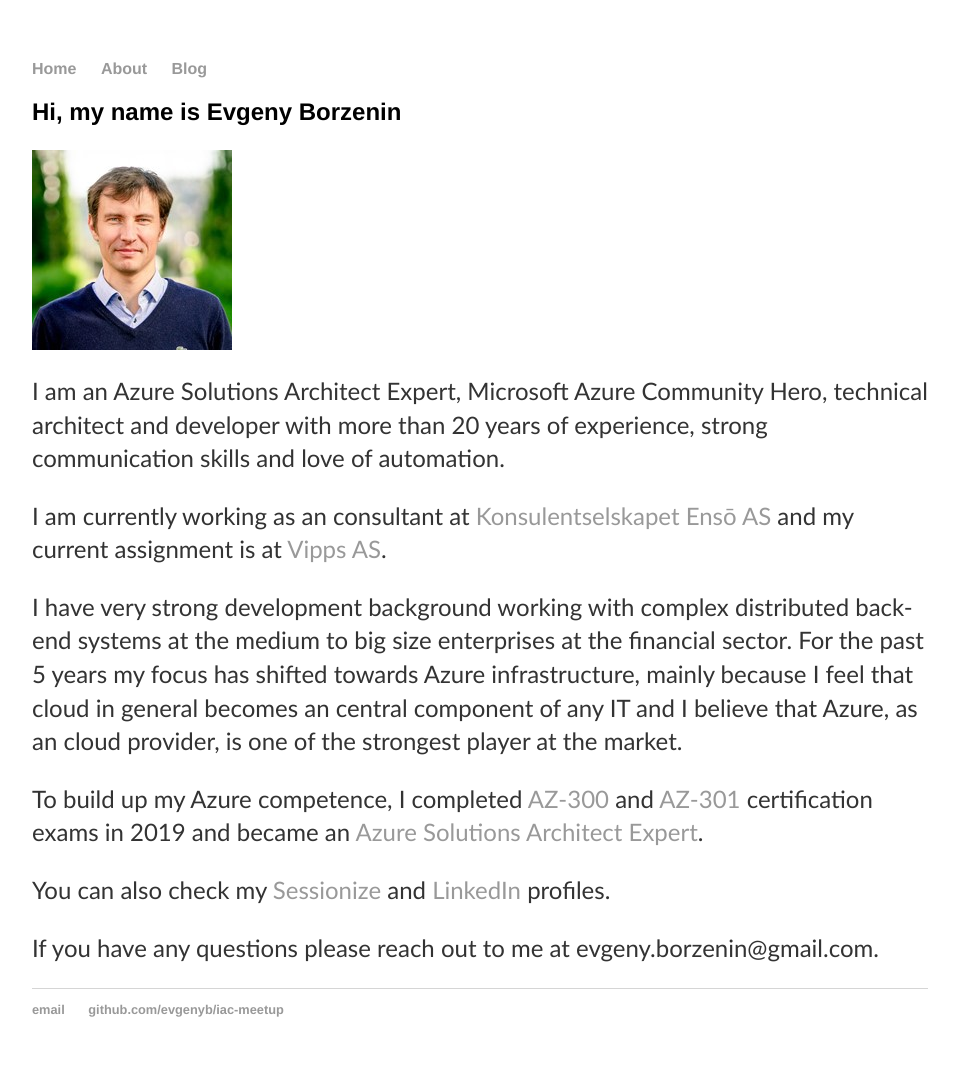
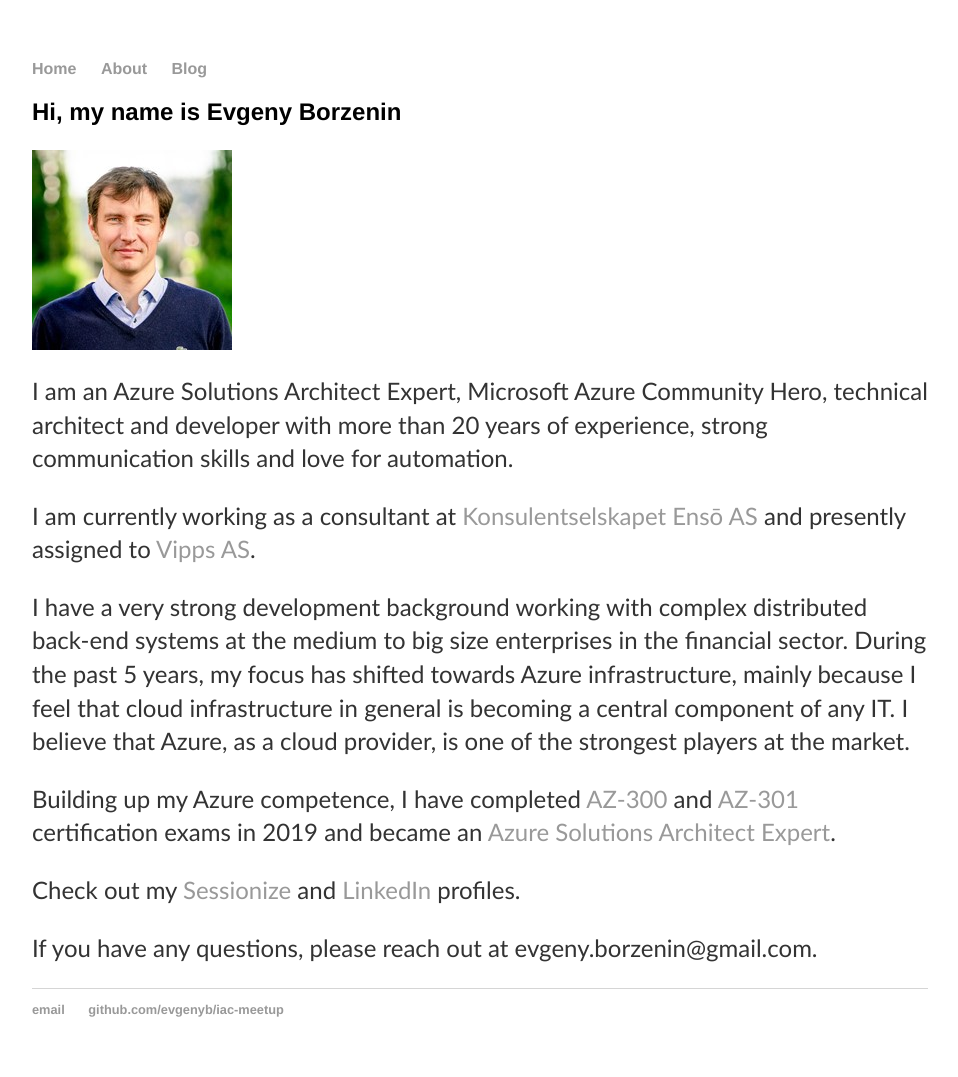
Before and after one commit to evgenyb/evgenyb.github.io, a Jekyll site: the page built from about/index.md, in a window 1280 px wide. Shown: the whole page, without its empty margins (160-1118 px from the left). Built offline with Jekyll 4.4.1, drawn with Linux system fonts in a browser that asks for light colours.

Commit message:
Improve content at about page

```diff
--- a/about/index.md
+++ b/about/index.md
@@ -6,14 +6,14 @@ title: About me
 
 ![me](images/me-round.jpg)
 
-I am an Azure Solutions Architect Expert, Microsoft Azure Community Hero, technical architect and developer with more than 20 years of experience, strong communication skills and love of automation.
+I am an Azure Solutions Architect Expert, Microsoft Azure Community Hero, technical architect and developer with more than 20 years of experience, strong communication skills and love for automation.
 
-I am currently working as an consultant at [Konsulentselskapet Ensō AS](https://enso.no/) and my current assignment is at [Vipps AS](https://vipps.no/).
+I am currently working as a consultant at [Konsulentselskapet Ensō AS](https://enso.no/) and presently assigned to [Vipps AS](https://vipps.no/).
 
-I have very strong development background working with complex distributed back-end systems at the medium to big size enterprises at the financial sector. For the past 5 years my focus has shifted towards Azure infrastructure, mainly because I feel that cloud in general becomes an central component of any IT and I believe that Azure, as an cloud provider, is one of the strongest player at the market.
+I have a very strong development background working with complex distributed back-end systems at the medium to big size enterprises in the financial sector. During the past 5 years, my focus has shifted towards Azure infrastructure, mainly because I feel that cloud infrastructure in general is becoming a central component of any IT. I believe that Azure, as a cloud provider, is one of the strongest players at the market.
 
-To build up my Azure competence, I completed [AZ-300](https://docs.microsoft.com/en-us/learn/certifications/exams/az-300) and [AZ-301](https://docs.microsoft.com/en-us/learn/certifications/exams/az-301) certification exams in 2019 and became an [Azure Solutions Architect Expert](https://docs.microsoft.com/en-us/learn/certifications/azure-solutions-architect).
+Building up my Azure competence, I have completed [AZ-300](https://docs.microsoft.com/en-us/learn/certifications/exams/az-300) and [AZ-301](https://docs.microsoft.com/en-us/learn/certifications/exams/az-301) certification exams in 2019 and became an [Azure Solutions Architect Expert](https://docs.microsoft.com/en-us/learn/certifications/azure-solutions-architect).
 
-You can also check my [Sessionize](https://sessionize.com/evgeny-borzenin) and [LinkedIn](https://www.linkedin.com/feed/?trk=nav_back_to_linkedin) profiles.
+Check out my [Sessionize](https://sessionize.com/evgeny-borzenin) and [LinkedIn](https://www.linkedin.com/feed/?trk=nav_back_to_linkedin) profiles.
 
-If you have any questions please reach out to me at evgeny.borzenin@gmail.com.
+If you have any questions, please reach out at evgeny.borzenin@gmail.com.
```
